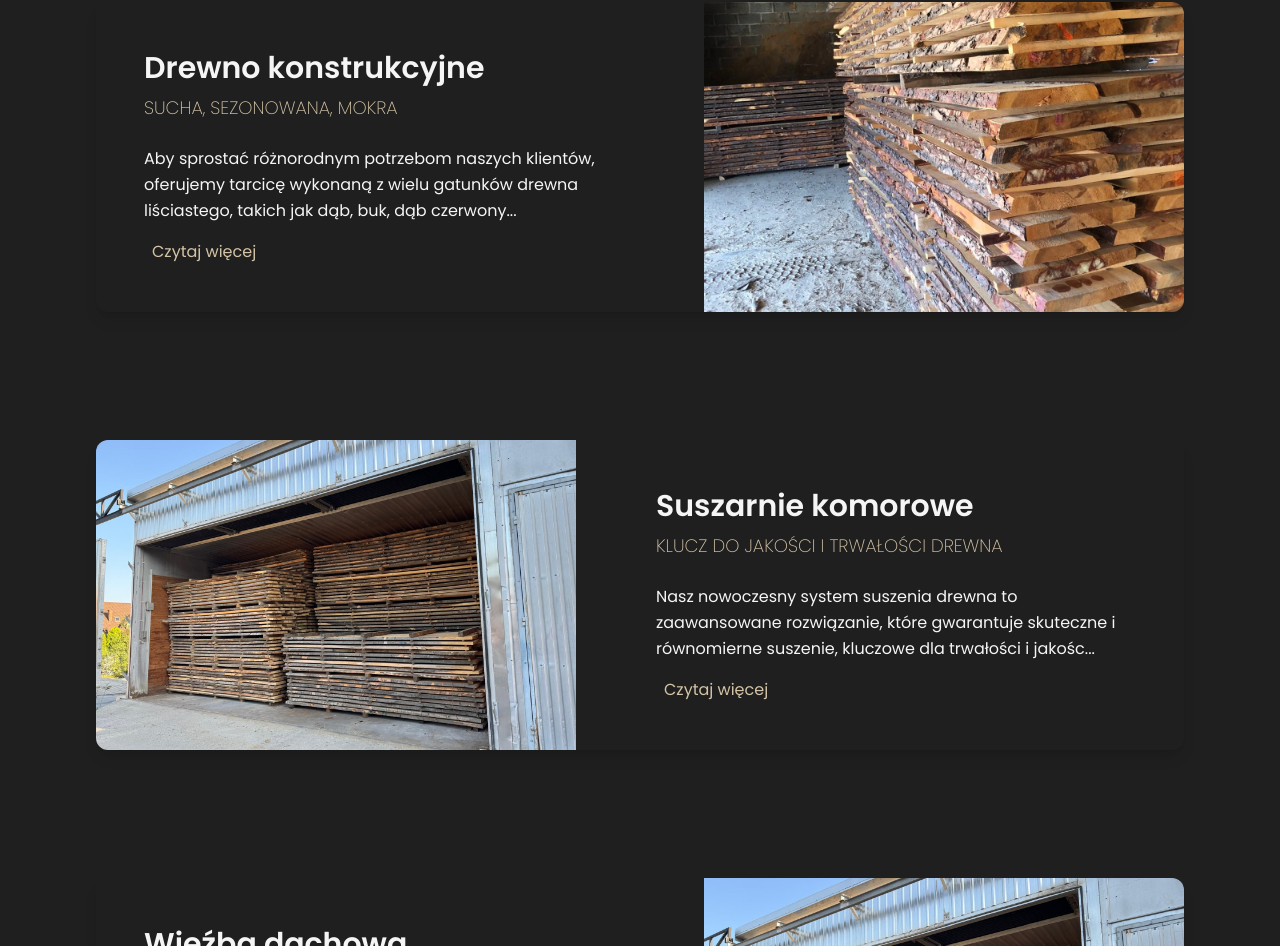
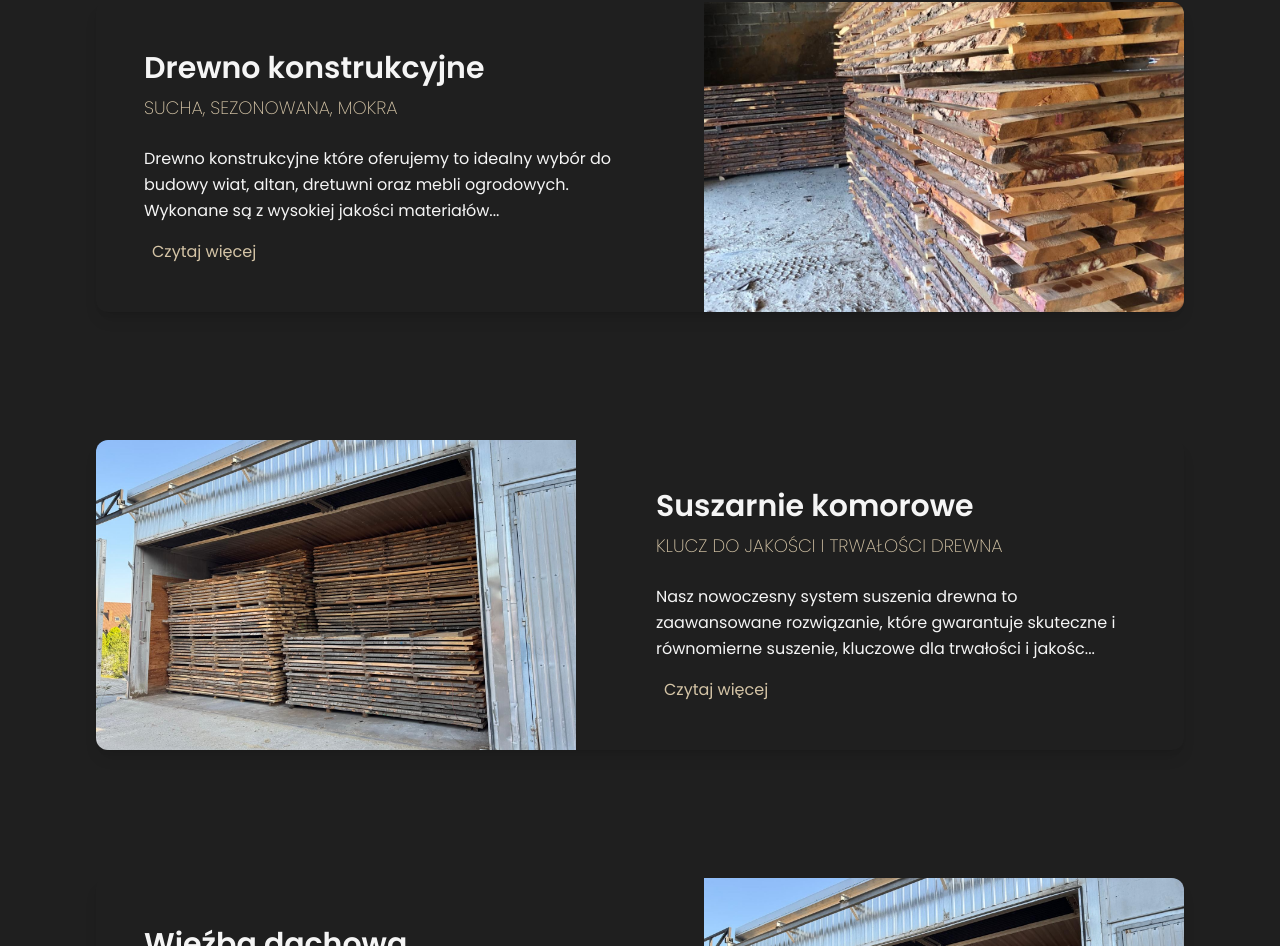
Before and after one commit to TheCodemate/drewnex-website, a Next.js app: page /products in a window 1280 px wide. Shown: the part 1446-2392 px from the top of the page. Built offline with nearby package versions, Linux system fonts and the light colour scheme.

Commit message:
ui: add product description

```diff
--- a/src/app/products/page.tsx
+++ b/src/app/products/page.tsx
@@ -114,7 +114,7 @@ const Products: React.FC = () => {
       title: 'Drewno konstrukcyjne',
       subtitle: 'Sucha, sezonowana, mokra',
       description:
-        'Aby sprostać różnorodnym potrzebom naszych klientów, oferujemy tarcicę wykonaną z wielu gatunków drewna liściastego, takich jak dąb, buk, dąb czerwony, jesion, jawor czy olcha, a także drewna iglastego, w tym jodły, sosny i świerku. Tarcica dostępna jest w różnych grubościach, długościach i klasach jakości, dostosowanych do indywidualnych wymagań. W naszym tartaku oferujemy tarcicę w trzech wariantach: mokrą – bezpośrednio po przetarciu, sezonowaną – po odpowiednim czasie leżakowania w przygotowanych warunkach, oraz suchą – suszoną w nowoczesnych suszarniach komorowych, osiągającą wilgotność na poziomie 8–10%. Dbamy o najwyższą jakość surowca i precyzję obróbki, korzystając z zaawansowanych pił taśmowych oraz profesjonalnych, certyfikowanych urządzeń tartacznych. Nasza tarcica wyróżnia się jakością, precyzją wykonania oraz możliwością dostosowania do indywidualnych potrzeb klienta. Niezależnie od tego, jaki projekt planujesz, możesz być pewien, że nasze wyroby będą solidnym fundamentem dla Twoich realizacji.',
+        'Drewno konstrukcyjne które oferujemy to idealny wybór do budowy wiat, altan, dretuwni oraz mebli ogrodowych. Wykonane są z wysokiej jakości materiałów. Nasze drewno charakteryzuje się doskonałą trwałością i wytrzymałością co sprawia, że doskonale sprawdza się w różnych projektach zewnętznych. Oferujemy również możliwość suszenia oraz strugania co pozwala na uzyskanie gładkiej powierzchni i precyzyjnych wymiarów ułatwiających dalszą obróbkę i montaż. Dzięki szerokiemu asortymentowi z pewnością znajdziesz idealne rozwiązanie, które spełni Twoje oczekiwania. Zaufaj doświadczeniu i jakości. Wybierz nasze drwno i realizuj swoje pomysły z Drewnex.',
       imageSrc: '/gallery/Image21.48.33 (2)image1image.jpeg',
       altText: 'Tarcica leżąca jedna na drugiej',
       reverse: true,
```
